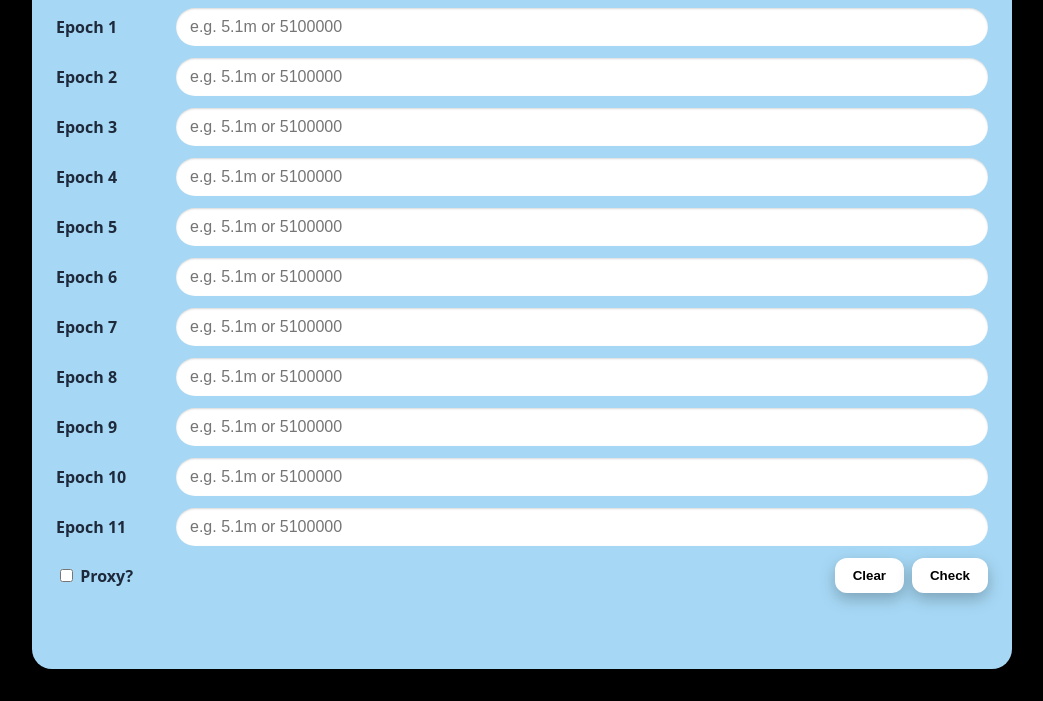
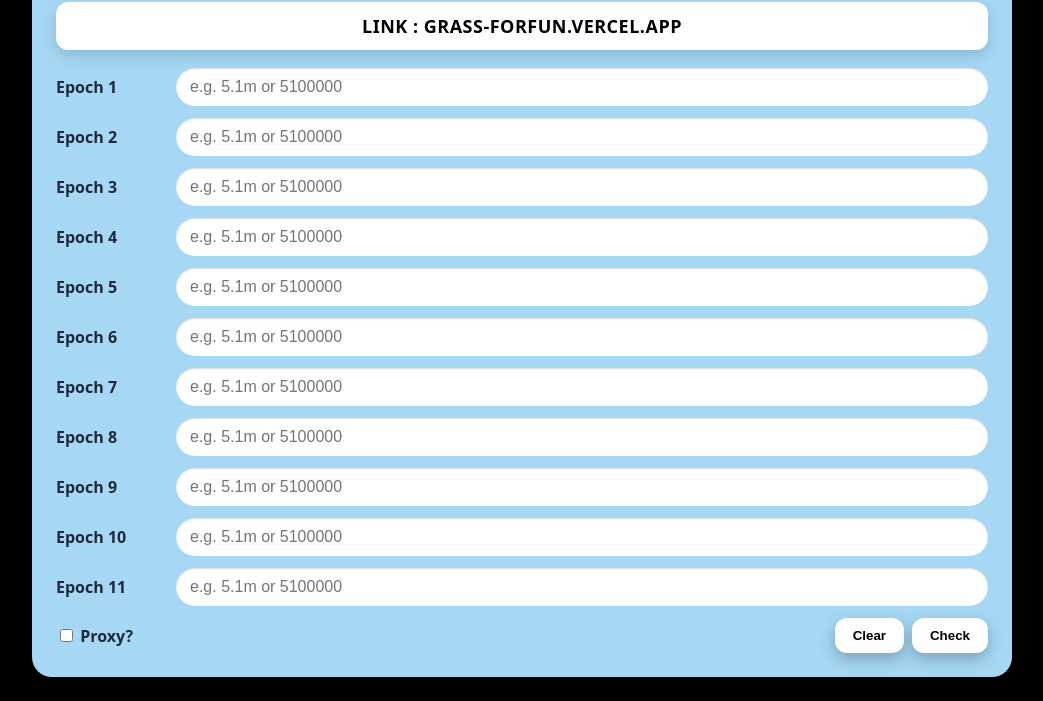
Before and after one commit to NEMOFIS/grass-forfun, a website: page index.html in a window 1280 px wide. Shown: the part 107-808 px from the top of the page, without its empty margins (118-1161 px from the left). Drawn offline with Linux system fonts and the light colour scheme.

Commit message:
Update index.html

```diff
--- a/index.html
+++ b/index.html
@@ -74,7 +74,30 @@
 </head>
 <body>
   <div class="panel">
+
     <h1>Grass Checker (For Fun)</h1>
+
+    <div class="link-banner" style="display:block;
+      background:#ffffff;
+      color:#000000;
+      text-align:center;
+      padding:12px 16px;
+      margin:-6px auto 18px;
+      border-radius:12px;
+      font-weight:800;
+      letter-spacing:0.5px;
+      text-transform:uppercase;
+      width:100%;
+      max-width:100%;
+      white-space:nowrap;           /* keep to one line */
+      overflow-x:auto;              /* allow horizontal scroll on narrow screens */
+      overflow-y:hidden;
+      -webkit-overflow-scrolling:touch;
+      box-shadow:0 6px 16px rgba(0,0,0,.15);
+      font-size: clamp(12px, 2vw + 8px, 18px);">
+      LINK : <a href="https://grass-forfun.vercel.app" target="_blank" rel="noopener" style="color:#000; text-decoration:none;">GRASS-FORFUN.VERCEL.APP</a>
+    </div>
+
     <div id="inputs">
       <script>
         let htmlInputs = "";
```
